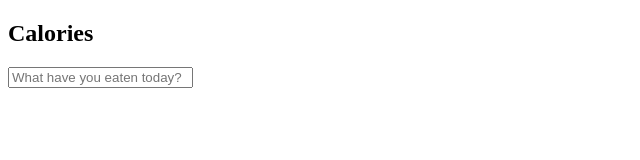
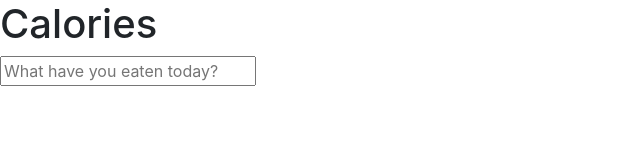
Before and after one commit to jpetersun/frontend-nanodegree-health-tracker, a website: page index.html in a window 1280 px wide. Shown: the whole page, without its empty margins (0-640 px from the left). Drawn offline with nearby package versions, Linux system fonts and the light colour scheme.

Commit message:
chore: add bootstrap css

```diff
--- a/index.html
+++ b/index.html
@@ -4,6 +4,7 @@
 		<meta charset="utf-8">
 		<title>Health Tracker</title>
 		<meta name="viewport" content="width=device-width, initial-scale=1.0">
+		<link rel="stylesheet" href="bower_components/bootstrap/dist/css/bootstrap.min.css">
 	</head>
 	<body>
 		<section>
```
